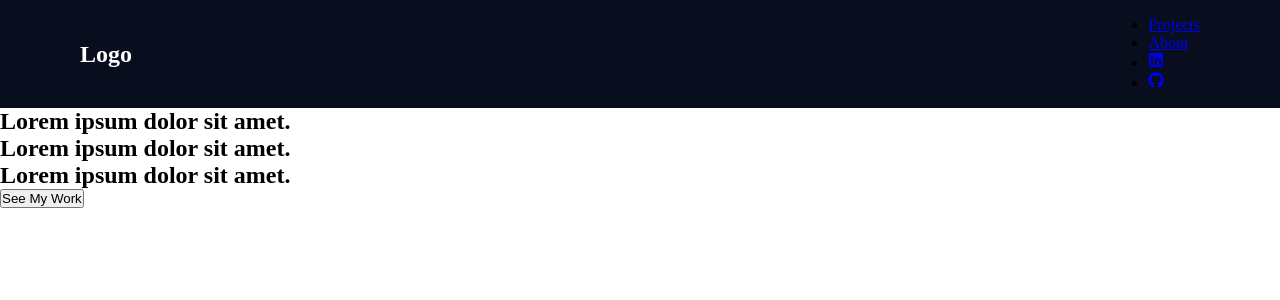
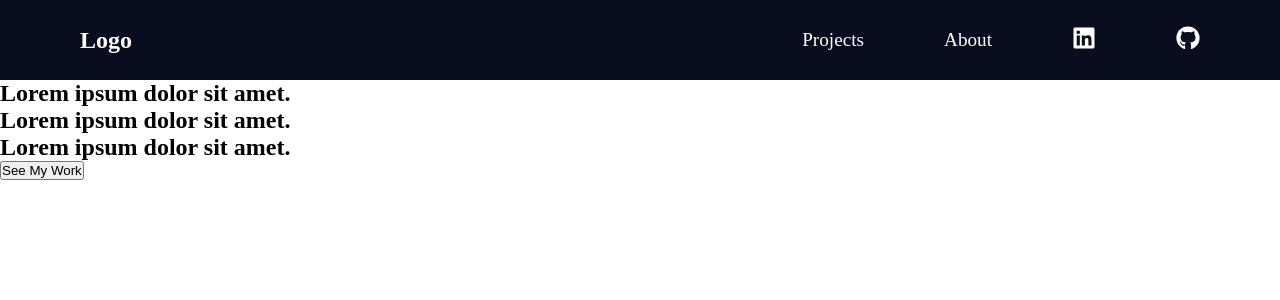
Before and after one commit to johnlombardi389/port, a React (Vite) app: page / in a window 1280 px wide. Shown: the top 300 px of the page. Built offline with nearby package versions, Linux system fonts and the light colour scheme.

Commit message:
Styled nav ul with display: flex and aligned items evenly

```diff
--- a/src/styles/_nav.scss
+++ b/src/styles/_nav.scss
@@ -12,4 +12,22 @@ nav {
   h1 {
     color: white;
   }
+  a {
+    color: white;
+    text-decoration: none;
+  }
+  ul {
+    display: flex;
+    align-items: center;
+    list-style: none;
+  }
+  li {
+    padding-left: 5rem;
+    position: relative;
+    font-size: 1.2rem;
+    svg {
+      width: 1.5rem;
+      height: 1.5rem;
+    }
+  }
 }
```
